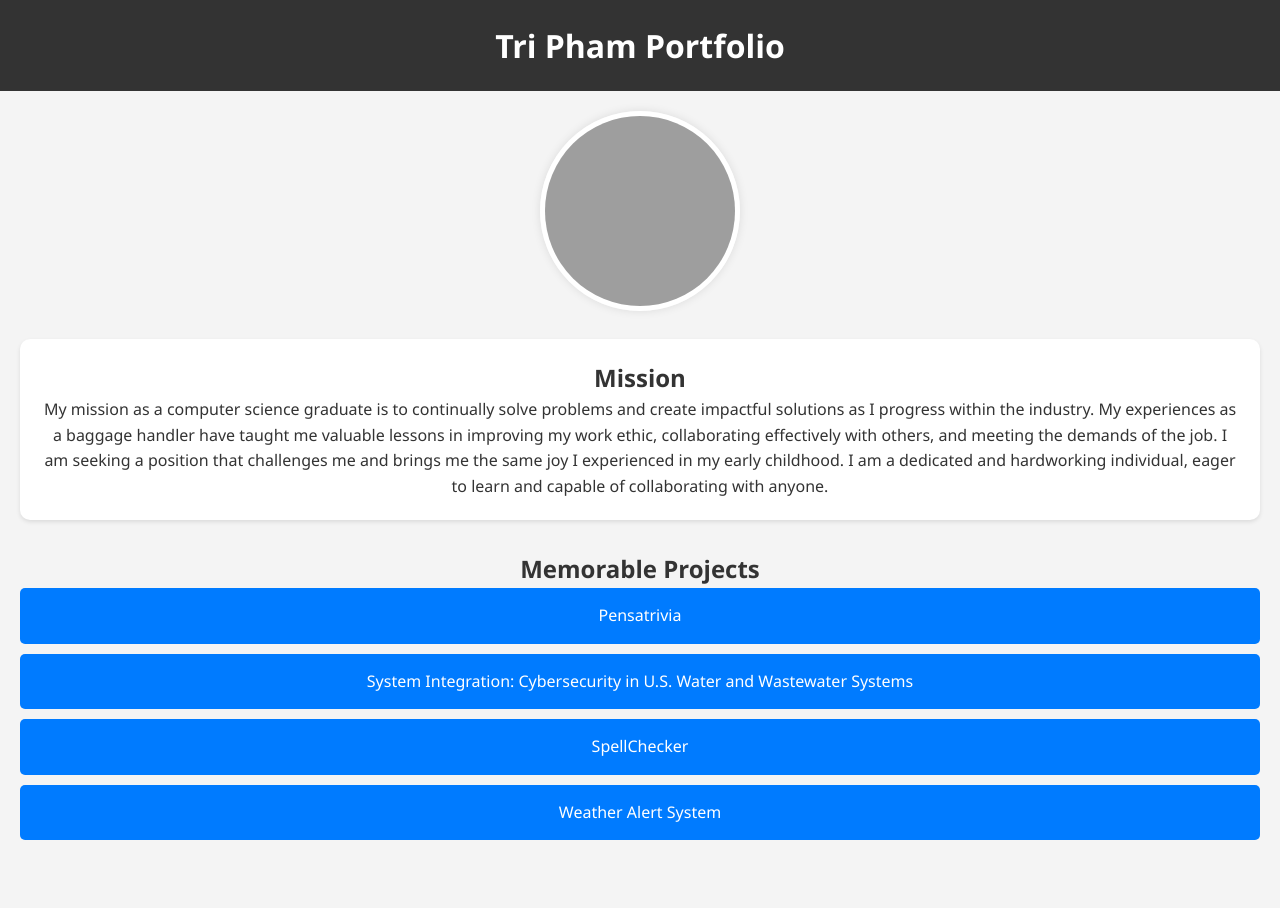
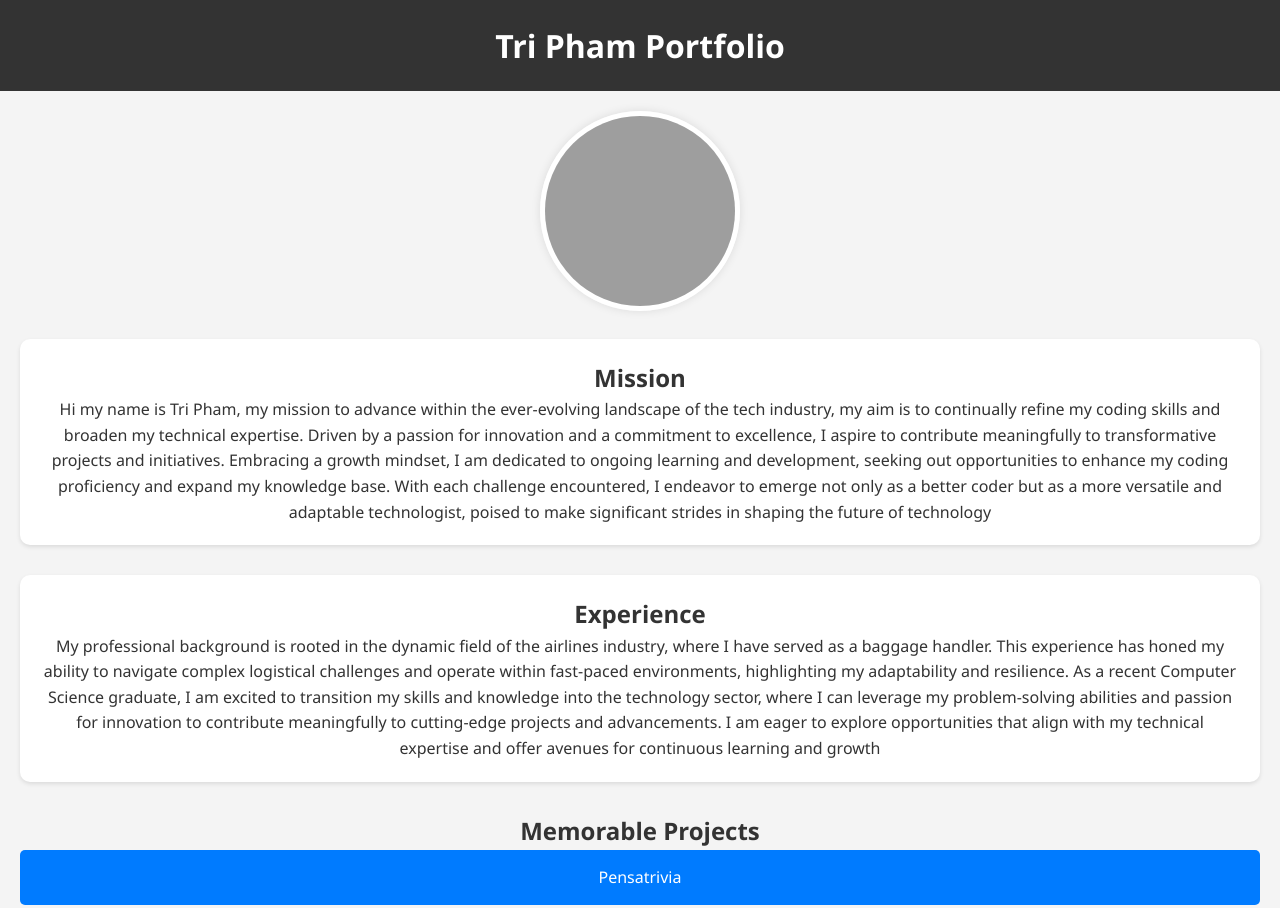
Before and after one commit to Pham2000/Pham2000.github.io, a plain HTML site: page index.html in a window 1280 px wide. Shown: the top 908 px of the page. Before the commit the page ends 870 px from the top, so only its background shows below. Drawn offline with Linux system fonts and the light colour scheme; grey boxes are pictures that could not be loaded.

Commit message:
Update index.html

```diff
--- a/index.html
+++ b/index.html
@@ -58,7 +58,16 @@
             margin-bottom: 30px;
         }
 
-        /* Projects*/
+        /* Experience */
+        .experience {
+            background-color: #fff;
+            padding: 20px;
+            border-radius: 10px;
+            box-shadow: 0 2px 4px rgba(0, 0, 0, 0.1);
+            margin-bottom: 30px;
+        }
+
+        /* Projects */
         .projects {
             list-style: none;
             padding: 0;
@@ -83,7 +92,7 @@
         }
 
         .description {
-            display: none; /* Initially hide description */
+            display: none; /* hide description */
         }
     </style>
 </head>
@@ -98,7 +107,13 @@
         <!-- Mission description -->
         <div class="mission">
             <h2>Mission</h2>
-            <p>My mission as a computer science graduate is to continually solve problems and create impactful solutions as I progress within the industry. My experiences as a baggage handler have taught me valuable lessons in improving my work ethic, collaborating effectively with others, and meeting the demands of the job. I am seeking a position that challenges me and brings me the same joy I experienced in my early childhood. I am a dedicated and hardworking individual, eager to learn and capable of collaborating with anyone. </p>
+            <p>Hi my name is Tri Pham, my mission to advance within the ever-evolving landscape of the tech industry, my aim is to continually refine my coding skills and broaden my technical expertise. Driven by a passion for innovation and a commitment to excellence, I aspire to contribute meaningfully to transformative projects and initiatives. Embracing a growth mindset, I am dedicated to ongoing learning and development, seeking out opportunities to enhance my coding proficiency and expand my knowledge base. With each challenge encountered, I endeavor to emerge not only as a better coder but as a more versatile and adaptable technologist, poised to make significant strides in shaping the future of technology</p>
+        </div>
+
+        <!-- Experience -->
+        <div class="experience">
+            <h2>Experience</h2>
+            <p> My professional background is rooted in the dynamic field of the airlines industry, where I have served as a baggage handler. This experience has honed my ability to navigate complex logistical challenges and operate within fast-paced environments, highlighting my adaptability and resilience. As a recent Computer Science graduate, I am excited to transition my skills and knowledge into the technology sector, where I can leverage my problem-solving abilities and passion for innovation to contribute meaningfully to cutting-edge projects and advancements. I am eager to explore opportunities that align with my technical expertise and offer avenues for continuous learning and growth</p>
         </div>
 
         <!-- Project description -->
```
